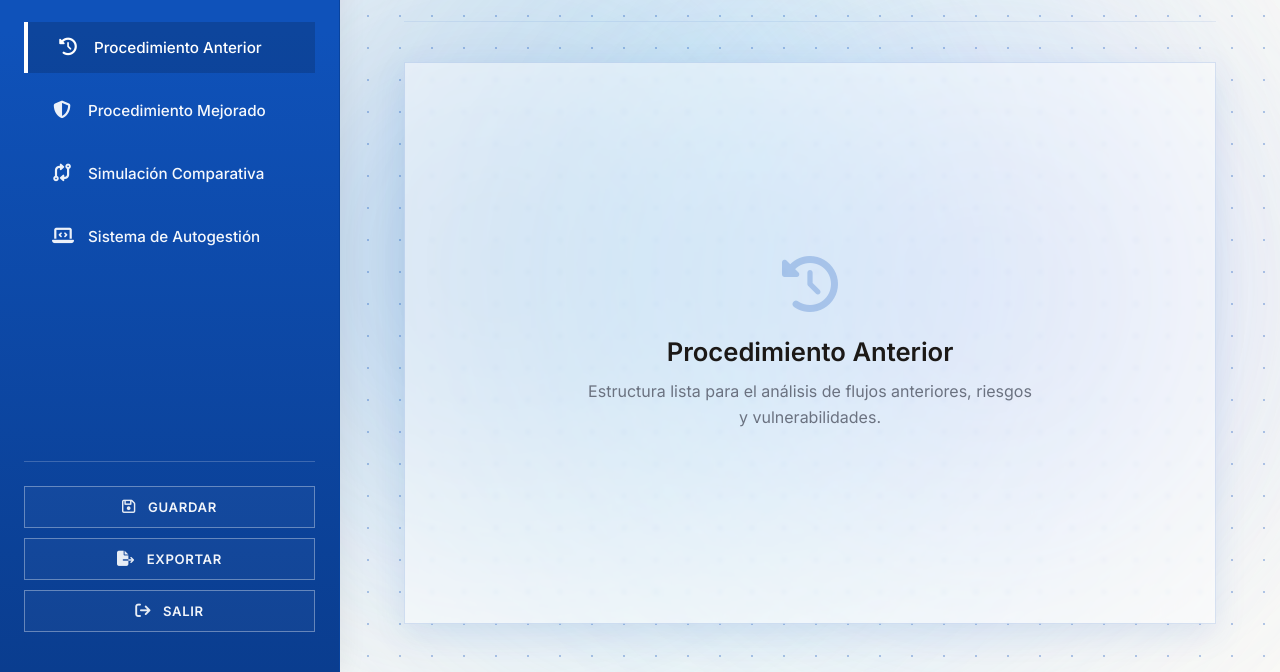
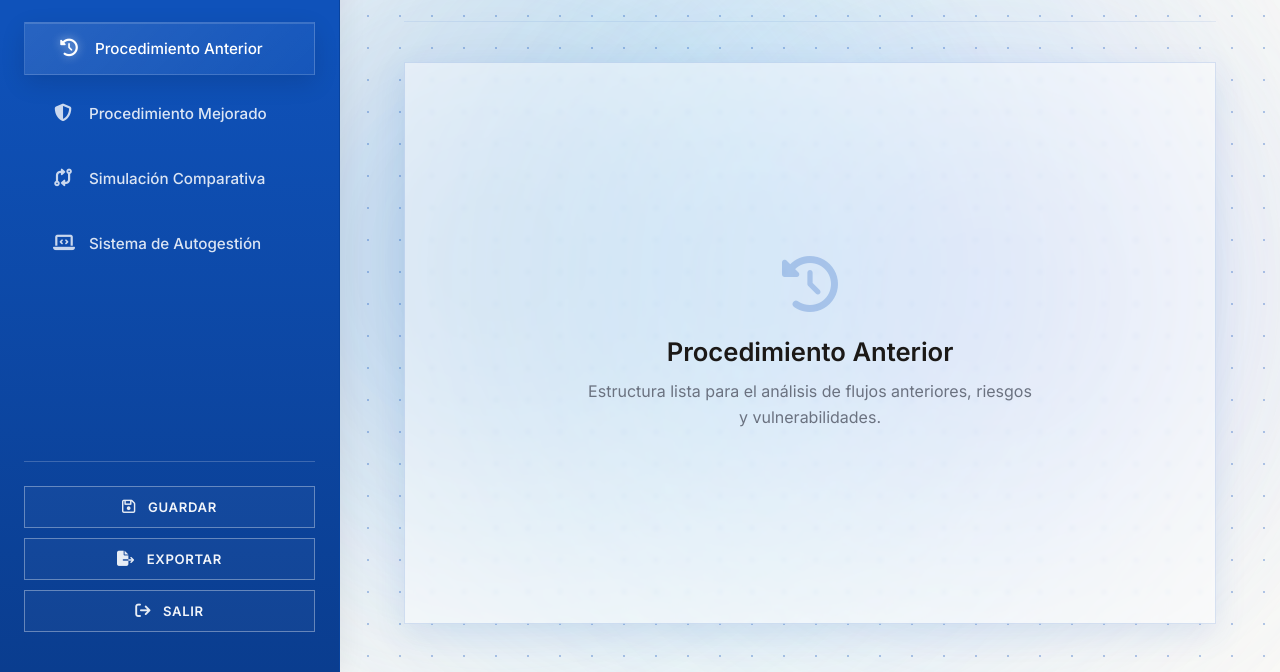
Before and after one commit to iasarmientoj/Comparativo-de-Procedimientos, a website built with Vite: page dashboard.html in a window 1280 px wide. Shown: the part 128-800 px from the top of the page. Built offline with nearby package versions, Linux system fonts and the light colour scheme.

Commit message:
dash button

```diff
--- a/dashboard.css
+++ b/dashboard.css
@@ -152,8 +152,8 @@
     align-items: center;
     gap: 16px;
     background-color: transparent;
-    color: rgba(255, 255, 255, 0.96);
-    border: none;
+    color: rgba(255, 255, 255, 0.85);
+    border: 1px solid transparent;
     padding: 16px 20px 16px 28px;
     border-radius: 0px;
     font-family: var(--font-sans);
@@ -165,29 +165,17 @@
     overflow: hidden;
 }
 
-.nav-btn::before {
-    content: '';
-    position: absolute;
-    left: 0;
-    top: 0;
-    height: 100%;
-    width: 4px;
-    background-color: #ffffff;
-    transform: scaleY(0);
-    transition: transform 0.3s cubic-bezier(0.16, 1, 0.3, 1);
-    transform-origin: center;
-}
-
 .nav-btn i {
     font-size: 1.1rem;
-    color: rgba(255, 255, 255, 0.92);
+    color: rgba(255, 255, 255, 0.78);
     width: 20px;
     text-align: center;
-    transition: color 0.4s ease, transform 0.4s cubic-bezier(0.16, 1, 0.3, 1);
+    transition: all 0.4s cubic-bezier(0.16, 1, 0.3, 1);
 }
 
 .nav-btn:hover {
-    background-color: rgba(255, 255, 255, 0.06);
+    background-color: rgba(255, 255, 255, 0.04);
+    border: 1px solid rgba(255, 255, 255, 0.08);
     color: #ffffff;
     padding-left: 34px;
 }
@@ -197,22 +185,17 @@
     transform: scale(1.05);
 }
 
-.nav-btn:hover::before {
-    transform: scaleY(0.5);
-}
-
 .nav-btn.active {
-    background-color: rgba(0, 0, 0, 0.16);
+    background: linear-gradient(135deg, rgba(255, 255, 255, 0.1) 0%, rgba(255, 255, 255, 0.03) 100%);
+    border: 1px solid rgba(255, 255, 255, 0.16);
+    box-shadow: 0 8px 24px rgba(0, 0, 0, 0.12), inset 0 1px 0 rgba(255, 255, 255, 0.15);
     color: #ffffff;
     padding-left: 34px;
 }
 
 .nav-btn.active i {
     color: #ffffff;
-}
-
-.nav-btn.active::before {
-    transform: scaleY(1);
+    filter: drop-shadow(0 0 5px rgba(255, 255, 255, 0.6));
 }
 
 /* Sidebar footer outlined buttons */
```
